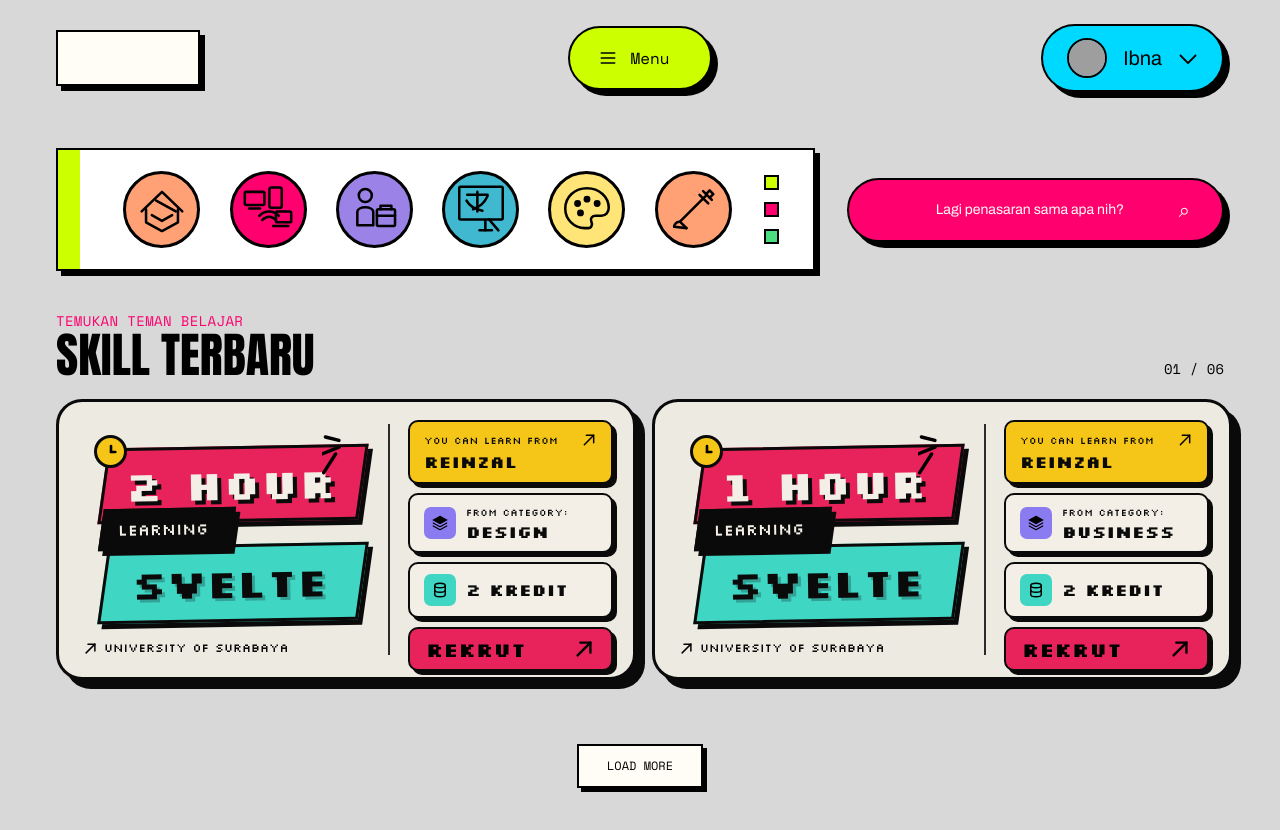
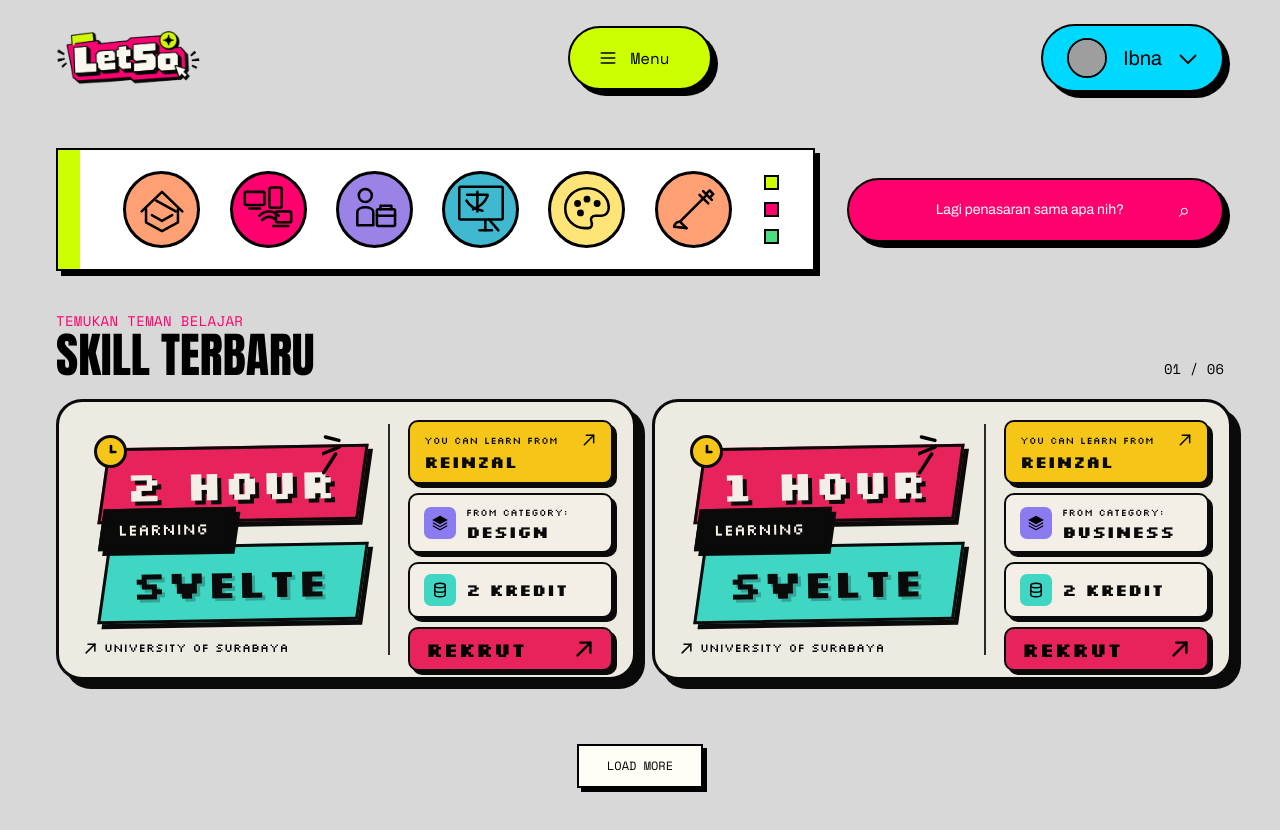
Before and after one commit to ahmadfaiz122/kata-faiz-kumpul-di-FC, a Svelte app in the folder frontend/: page / in a window 1280 px wide. Shown: the top 830 px of the page. Built offline with nearby package versions, Linux system fonts and the light colour scheme; grey boxes are pictures that could not be loaded; a web font is replaced by a local one.

Commit message:
frontend only first

```diff
--- a/frontend/src/pages/Dashboard.svelte
+++ b/frontend/src/pages/Dashboard.svelte
@@ -17,7 +17,7 @@
 
 <main class="min-h-screen overflow-hidden px-5 py-6 sm:px-10 lg:px-14">
     <header class="dashboard-enter relative z-30 mx-auto grid max-w-320 grid-cols-[1fr_auto_1fr] items-center gap-4">
-        <a href="/#/" aria-label="Faiz home" class="h-11 w-28 border-2 border-pitch-black bg-off-white shadow-[5px_5px_0_#000] transition-transform hover:-translate-y-1 sm:h-14 sm:w-36"></a>
+        <a href="/#/" aria-label="Faiz home" class="h-11 w-28 transition-transform hover:-translate-y-1 sm:h-14 sm:w-36"><img src="src/assets/logo.png" alt="Faiz Logo" class="h-full w-full object-contain" /></a>
         <Navbar />
         <div class="justify-self-end">
             <ProfileDropdown />
--- a/frontend/src/pages/EditProfile.svelte
+++ b/frontend/src/pages/EditProfile.svelte
@@ -235,7 +235,7 @@
     <div class="pointer-events-none absolute right-[-45px] top-0 h-24 w-24 rounded-full border-2 border-pitch-black bg-[#2fc7b8]"></div>
     <div class="relative mx-auto max-w-255">
         <header class="dashboard-enter relative z-30 flex items-center justify-between border-t border-pitch-black pt-5">
-            <a href="/#/" aria-label="Faiz home" class="h-9 w-20 border-2 border-pitch-black bg-off-white shadow-[5px_5px_0_#000] sm:h-11 sm:w-28"></a>
+            <a href="/#/" aria-label="Faiz home" class="h-11 w-28 transition-transform hover:-translate-y-1 sm:h-14 sm:w-36"><img src="src/assets/logo.png" alt="Faiz Logo" class="h-full w-full object-contain" /></a>
             <Navbar />
             <ProfileDropdown />
         </header>
--- a/frontend/src/pages/Leaderboard.svelte
+++ b/frontend/src/pages/Leaderboard.svelte
@@ -19,7 +19,7 @@
 
 <main class="min-h-screen overflow-hidden bg-[#ffa174] px-5 py-7 sm:px-10 lg:px-18">
     <header class="dashboard-enter relative z-30 mx-auto grid max-w-255 grid-cols-[1fr_auto_1fr] items-center gap-4 pt-0 sm:pt-1">
-        <a href="/#/" aria-label="Faiz home" class="h-10 w-24 border-2 border-pitch-black bg-off-white shadow-[5px_5px_0_#000] sm:h-12 sm:w-32"></a>
+        <a href="/#/" aria-label="Faiz home" class="h-11 w-28 transition-transform hover:-translate-y-1 sm:h-14 sm:w-36"><img src="src/assets/logo.png" alt="Faiz Logo" class="h-full w-full object-contain" /></a>
         <Navbar />
         <div class="justify-self-end"><ProfileDropdown /></div>
     </header>
--- a/frontend/src/pages/Profile.svelte
+++ b/frontend/src/pages/Profile.svelte
@@ -140,7 +140,7 @@
 
 <main class="min-h-screen overflow-hidden px-5 py-7 sm:px-10 lg:px-14">
     <header class="dashboard-enter mx-auto grid max-w-320 grid-cols-[1fr_auto_1fr] items-center gap-4">
-        <a href="/#/" aria-label="Faiz home" class="h-11 w-28 border-2 border-pitch-black bg-off-white shadow-[5px_5px_0_#000] transition-transform hover:-translate-y-1 sm:h-14 sm:w-36"></a>
+        <a href="/#/" aria-label="Faiz home" class="h-11 w-28 transition-transform hover:-translate-y-1 sm:h-14 sm:w-36"><img src="src/assets/logo.png" alt="Faiz Logo" class="h-full w-full object-contain" /></a>
         <Navbar />
         <div class="justify-self-end">
             <ProfileDropdown />
--- a/frontend/src/pages/Timeline.svelte
+++ b/frontend/src/pages/Timeline.svelte
@@ -74,7 +74,7 @@
 
 <main class="min-h-screen bg-[#d8d8d8] px-5 py-7 sm:px-10 lg:px-18">
     <header class="dashboard-enter relative z-30 mx-auto grid max-w-255 grid-cols-[1fr_auto_1fr] items-center gap-4 border-t border-pitch-black pt-7">
-        <a href="/#/" aria-label="Faiz home" class="h-10 w-24 border-2 border-pitch-black bg-off-white shadow-[5px_5px_0_#000] sm:h-12 sm:w-32"></a>
+        <a href="/#/" aria-label="Faiz home" class="h-11 w-28 transition-transform hover:-translate-y-1 sm:h-14 sm:w-36"><img src="src/assets/logo.png" alt="Faiz Logo" class="h-full w-full object-contain" /></a>
         <Navbar />
         <div class="justify-self-end dashboard-enter"><ProfileDropdown /></div>
     </header>
```
Also changed, not shown: frontend/src/assets/logo.png (added).
